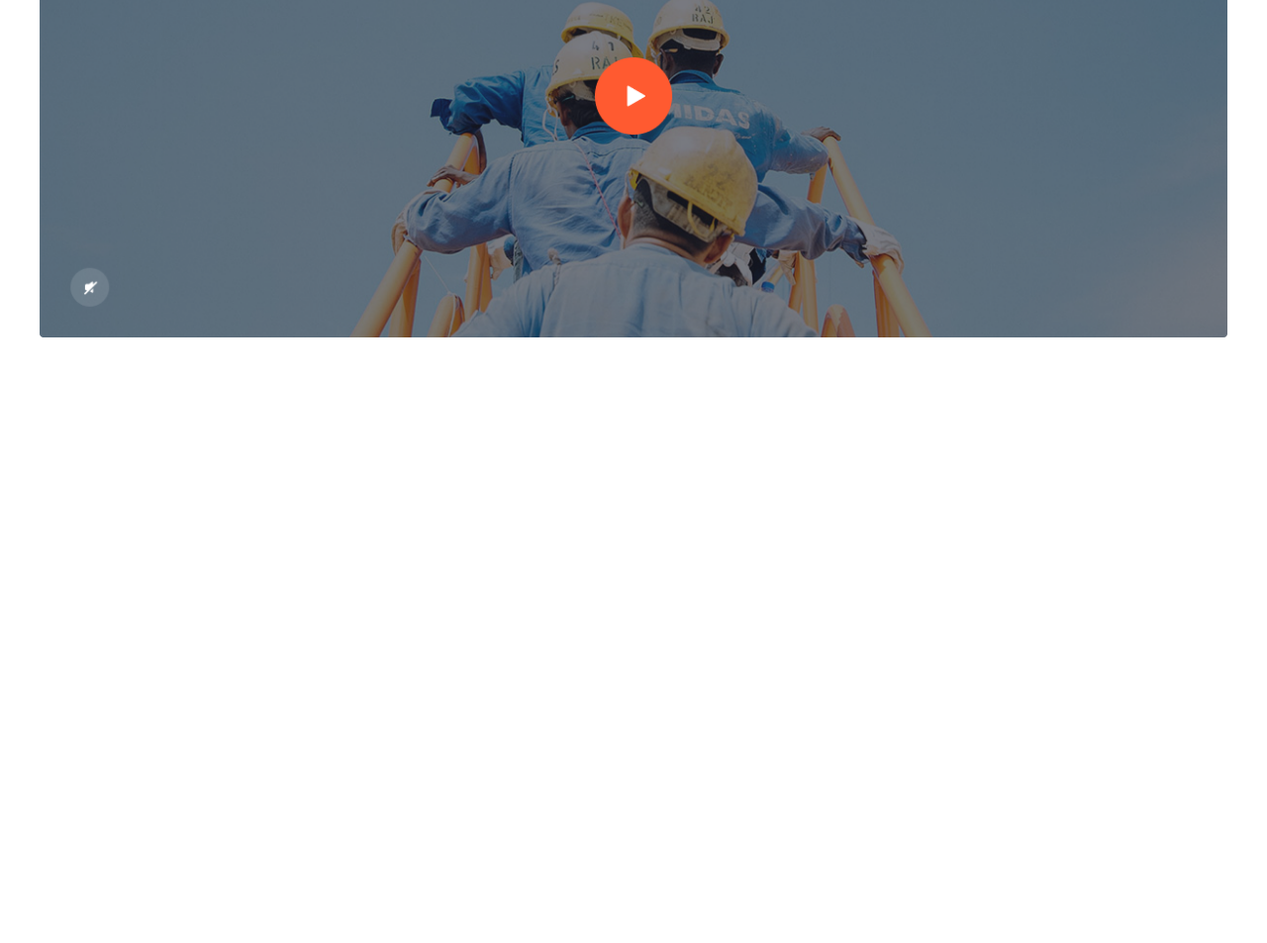
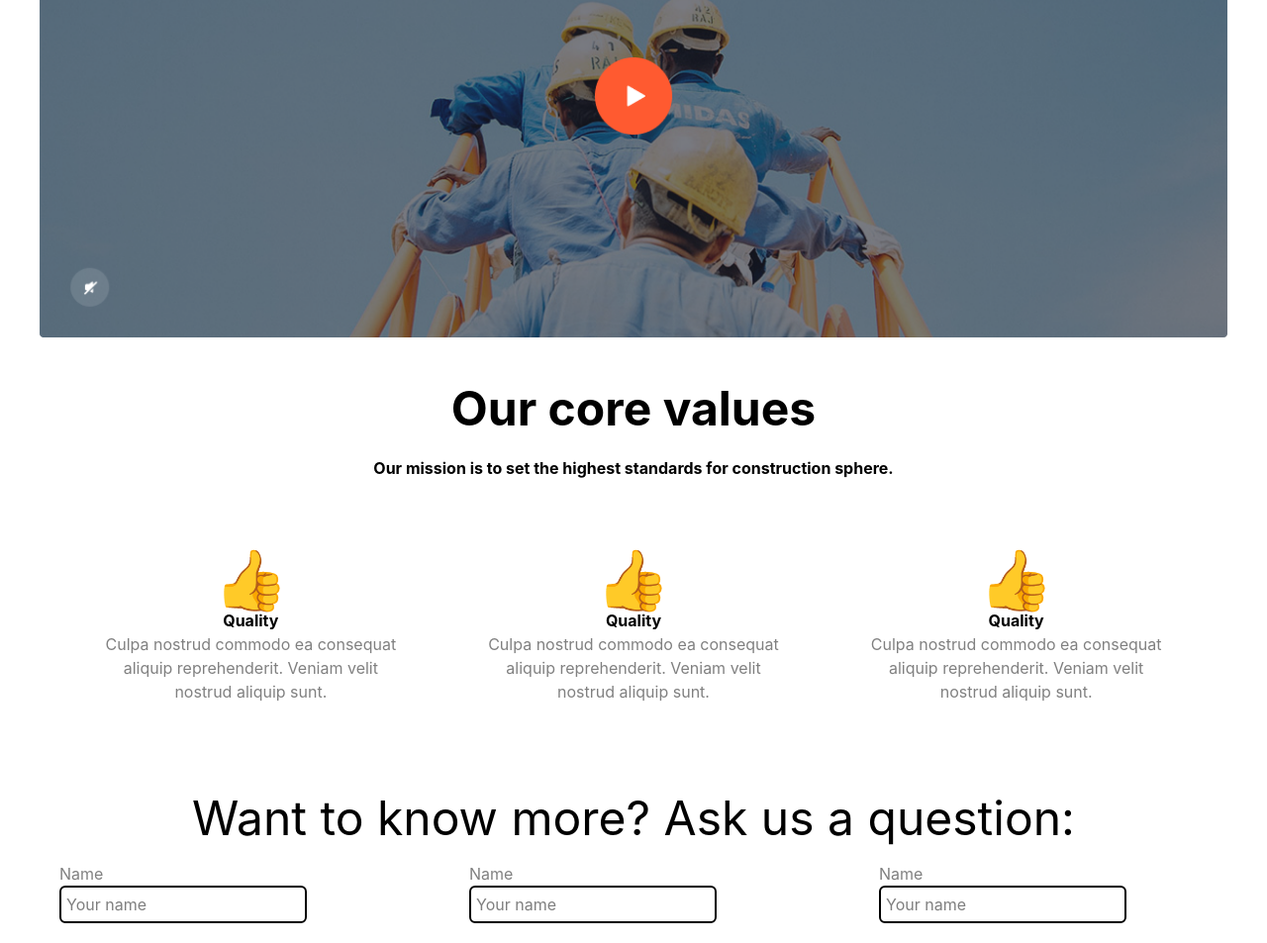
Before and after one commit to ganizodda/CreatX-team-work, a website: page index.html in a window 1280 px wide. Shown: the part 1171-2124 px from the top of the page at 99% size. Before the commit the page ends 1512 px from the top, so only its background shows below. Drawn offline with nearby package versions, Linux system fonts and the light colour scheme; files that its build step writes are made by us from their sources.

Commit message:
sectore3 by boew

```diff
--- a/index.html
+++ b/index.html
@@ -54,6 +54,56 @@
         <h1 class="text-4xl text-center font-bold">We are Createx Construction Bureau </h1><br>
         <p class="text-[grey] text-center font-bold">We are rightfully considered to be the best construction company in the USA.</p><br><br>
         <img src="./src/images/video.png" alt="">
+    </div><br><br>
+
+
+    <div class="max-w-[1200px] m-auto">
+        <h1 class="text-5xl font-bold text-center">Our core values</h1><br>
+        <p class="font-bold text-center">Our mission is to set the highest standards for construction sphere.</p>
+
+        <div class="lg:flex lg:justify-between p-[20px] mt-[50px]">
+            <div class="m-auto w-[300px]">
+                <h1 class="text-center text-6xl">👍</h1>
+                <h3 class="text-center font-bold">Quality</h3>
+                <p class=" text-center text-[grey] w-[300px]">Culpa nostrud commodo ea consequat aliquip reprehenderit. Veniam velit nostrud aliquip sunt.</p>
+            </div><br>
+
+
+
+             <div class="m-auto w-[300px]">
+                <h1 class="text-center text-6xl">👍</h1>
+                <h3 class="text-center font-bold">Quality</h3>
+                <p class=" text-center text-[grey] w-[300px]">Culpa nostrud commodo ea consequat aliquip reprehenderit. Veniam velit nostrud aliquip sunt.</p>
+            </div><br>
+
+
+             <div class="m-auto w-[300px]">
+                <h1 class="text-center text-6xl">👍</h1>
+                <h3 class="text-center font-bold">Quality</h3>
+                <p class=" text-center text-[grey] w-[300px]">Culpa nostrud commodo ea consequat aliquip reprehenderit. Veniam velit nostrud aliquip sunt.</p>
+            </div><br>
+        </div><br><br><br>
+
+        <h1 class="text-5xl text-center">Want to know more? Ask us a question:</h1>
+        <div class="lg:flex lg:justify-between p-[20px]">
+            <div>
+                <p class="text-[grey]">Name</p>
+                <input class="w-[90%] p-[5px] border-2 lg:w-[250px] rounded-[6px]" type="text" placeholder="Your name">
+            </div><br>
+
+
+             <div>
+                <p class="text-[grey]">Name</p>
+                <input class="w-[90%] p-[5px] border-2 lg:w-[250px] rounded-[6px]" type="text" placeholder="Your name">
+            </div><br>
+
+             <div>
+                <p class="text-[grey]">Name</p>
+                <input class="w-[90%] p-[5px] border-2 lg:w-[250px] rounded-[6px]" type="text" placeholder="Your name">
+            </div><br>
+
+
+        </div>
     </div>
 </body>
 </html>
```
